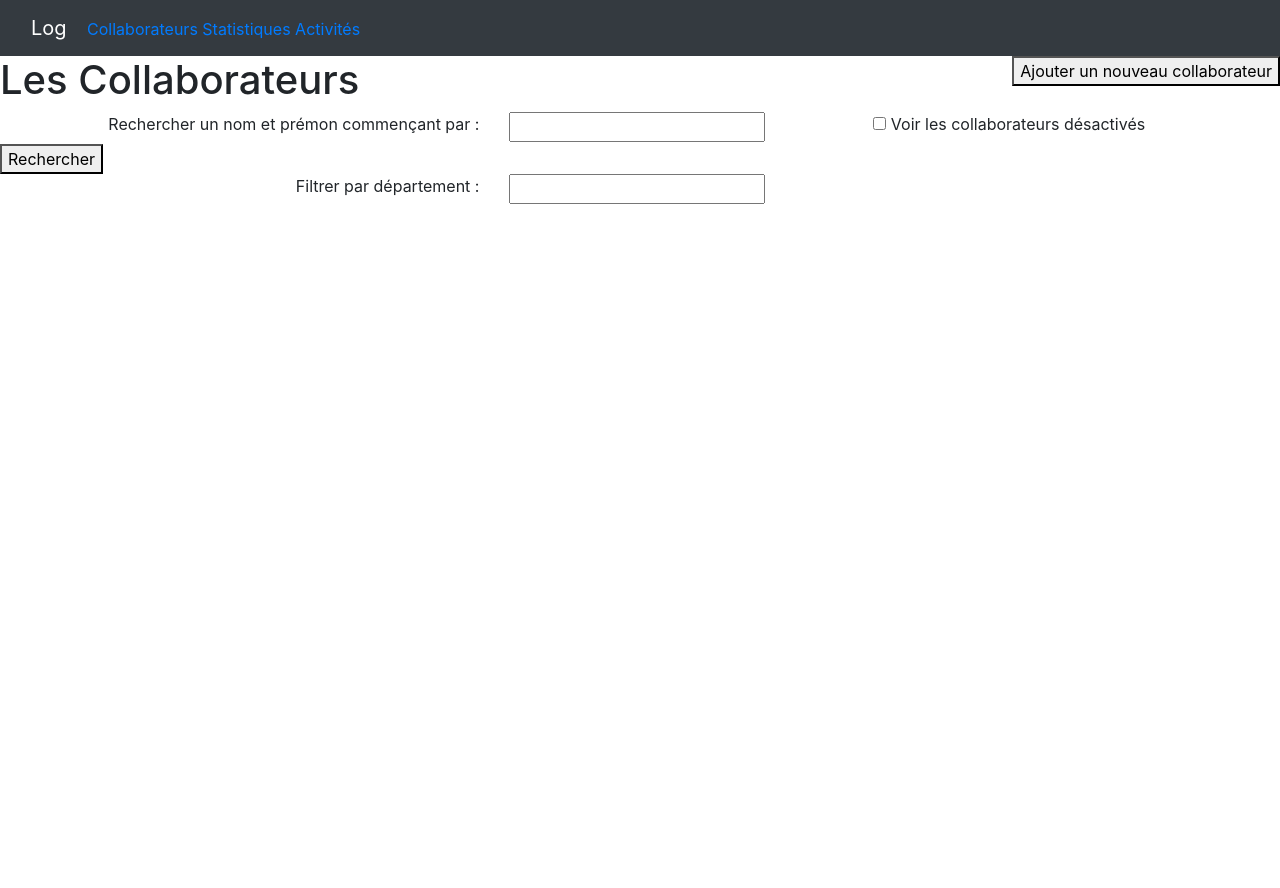
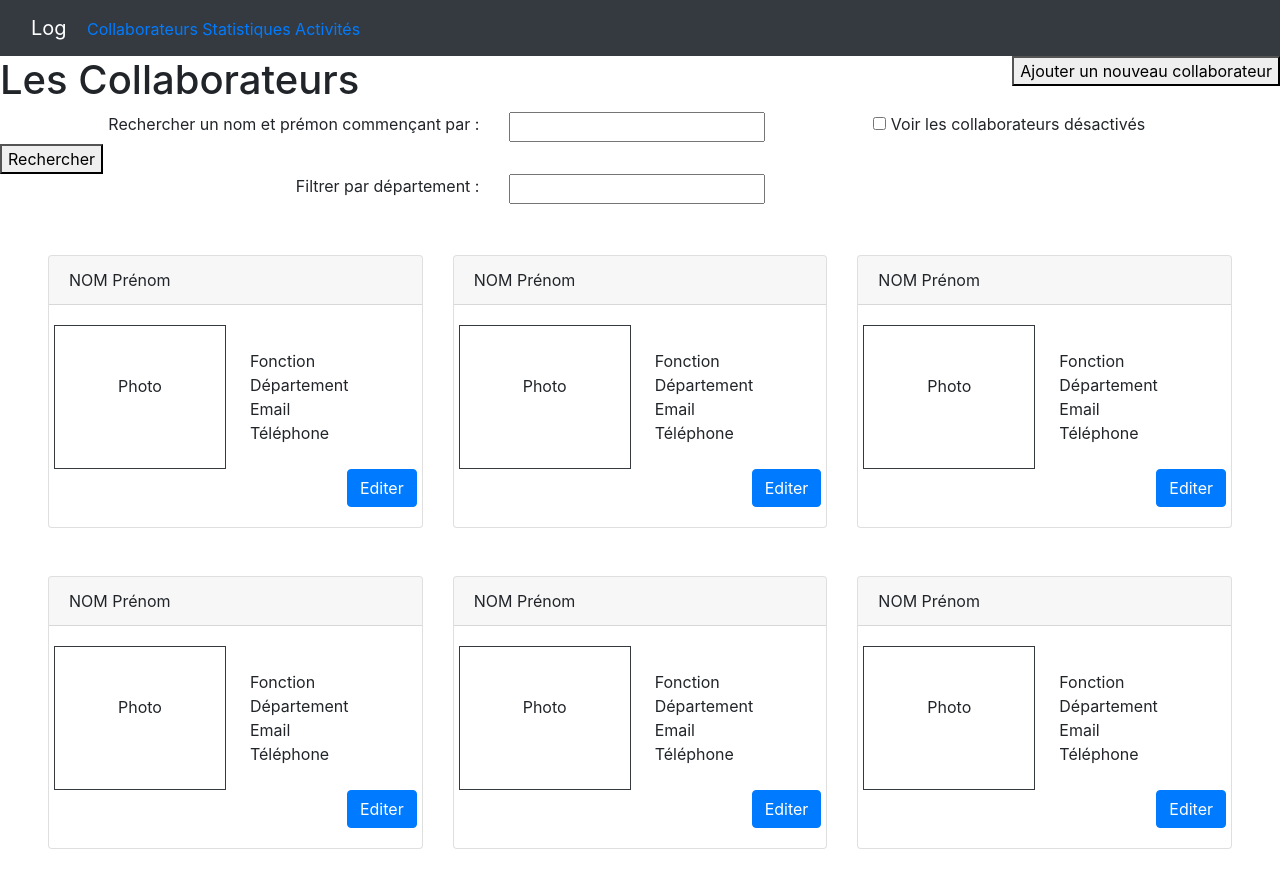
Before and after one commit to JeremyPayet/workshop-bootstrap, a plain HTML site: page index.html in a window 1280 px wide. Before the commit the page ends 800 px from the top, so only its background shows below. Drawn offline with Linux system fonts and the light colour scheme.

Commit message:
TP3 Liste des collaborateurs

```diff
--- a/index.html
+++ b/index.html
@@ -42,7 +42,8 @@
                         <form action="#">
                             <div class="row">
                                 <div class="col-7">
-                                    <label class="float-right" for="searchname">Rechercher un nom et prémon commençant par : </label>
+                                    <label class="float-right" for="searchname">Rechercher un nom et prémon commençant
+                                        par : </label>
                                 </div>
                                 <div class="col">
                                     <input type="" id="searchname">
@@ -78,6 +79,16 @@
                 </div>
 
             </div>
+            <div class="container">
+                <div class="row">
+                    <div class="col">
+                        <div w3-include-html="./lister/index.html"></div>
+
+                    </div>
+                </div>
+            </div>
+            <div id="cards" class="m-5"></div>
+            <div id="cards2" class="m-5"></div>
         </main>
         <aside>
         </aside>
@@ -87,7 +98,12 @@
     <script src="./js/jquery-1.9.1.min.js"></script>
     <script src="./js/popper.min.js"></script>
     <script src="./js/bootstrap.min.js"></script>
-
+    <script>
+        $(function () {
+            $("#cards").load("./lister/");
+            $("#cards2").load("./lister/");
+        });
+    </script>
 
 </body>
 
--- /dev/null
+++ b/lister/index.html
@@ -0,0 +1,89 @@
+<!DOCTYPE html>
+<html lang="en">
+
+<head>
+    <meta charset="UTF-8">
+    <meta http-equiv="X-UA-Compatible" content="IE=edge">
+    <meta name="viewport" content="width=device-width, initial-scale=1.0">
+    <link rel="stylesheet" href="../css/bootstrap.min.css">
+    <title>SPG - App</title>
+</head>
+
+<body>
+    <div class="card-deck">
+        <div class="card">
+            <div class="card-header">
+                NOM Prénom
+            </div>
+            <div class="card-body">
+                <div class="row">
+                    <div class="col border border-dark">
+                        <p class="m-5">Photo</p>
+                    </div>
+                    <div class="col m-4">
+                        <div class="row">Fonction</div>
+                        <div class="row">Département</div>
+                        <div class="row">Email</div>
+                        <div class="row">Téléphone</div>
+                    </div>
+                </div>
+                <div class="row">
+                    <div class="col"></div>
+                    <div class="col-right ">
+                        <a href="#" class="btn btn-primary">Editer</a>
+                    </div>
+                </div>
+            </div>
+        </div>
+        <div class="card">
+            <div class="card-header">
+                NOM Prénom
+            </div>
+            <div class="card-body">
+                <div class="row">
+                    <div class="col border border-dark">
+                        <p class="m-5">Photo</p>
+                    </div>
+                    <div class="col m-4">
+                        <div class="row">Fonction</div>
+                        <div class="row">Département</div>
+                        <div class="row">Email</div>
+                        <div class="row">Téléphone</div>
+                    </div>
+                </div>
+                <div class="row">
+                    <div class="col"></div>
+                    <div class="col-right ">
+                        <a href="#" class="btn btn-primary">Editer</a>
+                    </div>
+                </div>
+            </div>
+        </div>
+        <div class="card">
+            <div class="card-header">
+                NOM Prénom
+            </div>
+            <div class="card-body">
+                <div class="row">
+                    <div class="col border border-dark">
+                        <p class="m-5">Photo</p>
+                    </div>
+                    <div class="col m-4">
+                        <div class="row">Fonction</div>
+                        <div class="row">Département</div>
+                        <div class="row">Email</div>
+                        <div class="row">Téléphone</div>
+                    </div>
+                </div>
+                <div class="row">
+                    <div class="col"></div>
+                    <div class="col-right ">
+                        <a href="#" class="btn btn-primary">Editer</a>
+                    </div>
+                </div>
+            </div>
+        </div>
+    </div>
+</body>
+
+</html>
```
